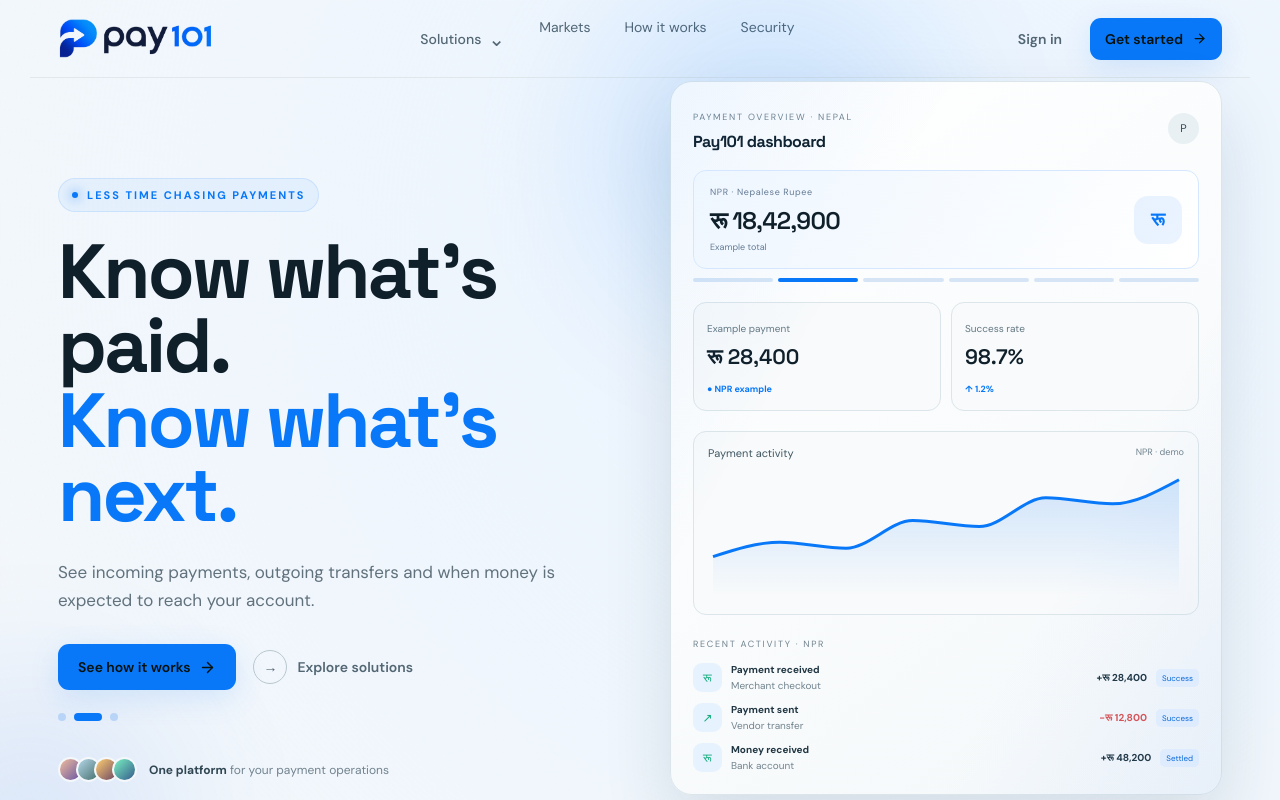
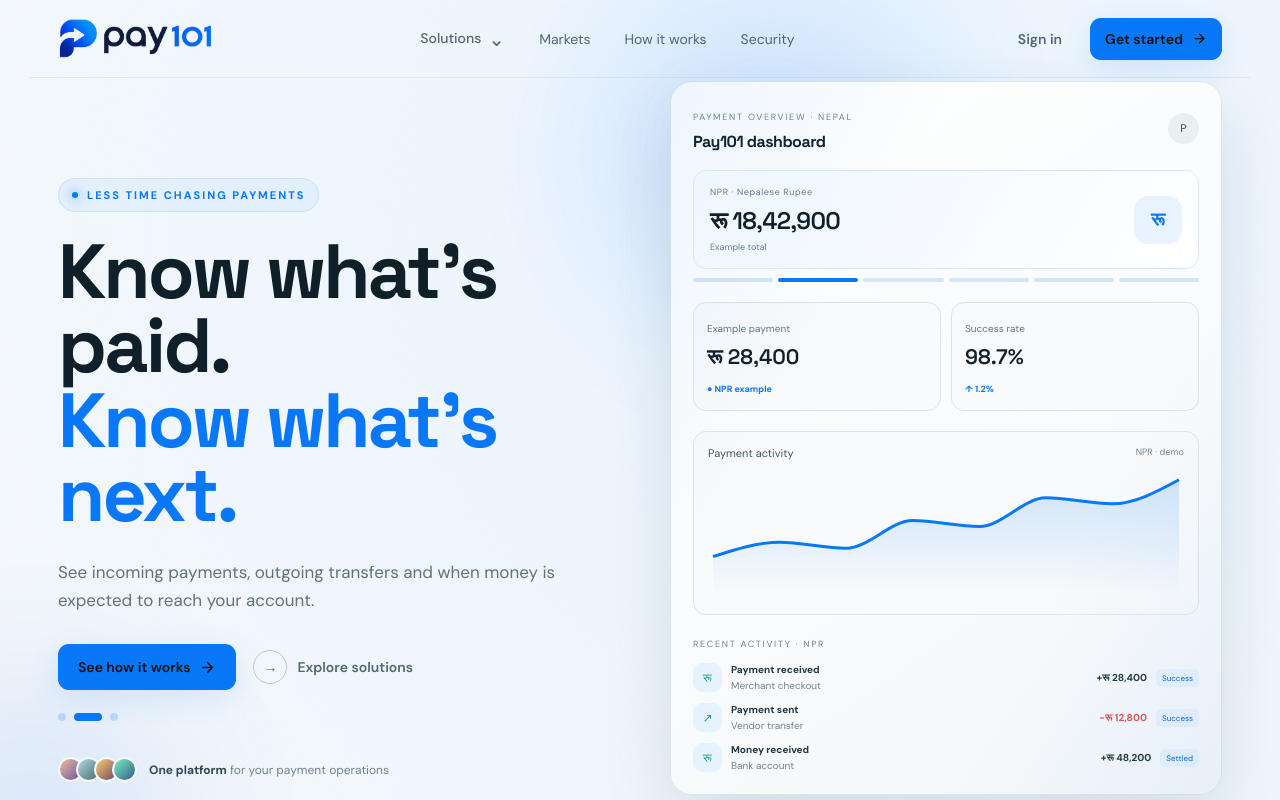
Before and after one commit to kartikmishra543/pay101-demo, a React (Vite) app: page / in a window 1280 px wide. Shown: the top 800 px of the page. Built offline with nearby package versions, Linux system fonts and the light colour scheme.

Commit message:
Align Solutions navigation dropdown with other menu items

```diff
--- a/src/style.css
+++ b/src/style.css
@@ -129,3 +129,11 @@ footer{border-top:1px solid #e1e8eb;max-width:1220px;margin:auto;padding:35px 28
 @media (max-width: 900px){
   .hero .dashboard{top:0;}
 }
+
+
+/* Keep the Solutions dropdown trigger aligned on one line with the other nav links */
+.navLinks{align-items:center;}
+.navDropdownWrap{align-self:center;flex-shrink:0;}
+.navDropTrigger{white-space:nowrap;flex-wrap:nowrap;line-height:1.2;}
+.navDropTrigger span{display:inline-block;line-height:1;flex-shrink:0;}
+.navLinks>a{white-space:nowrap;}
```
